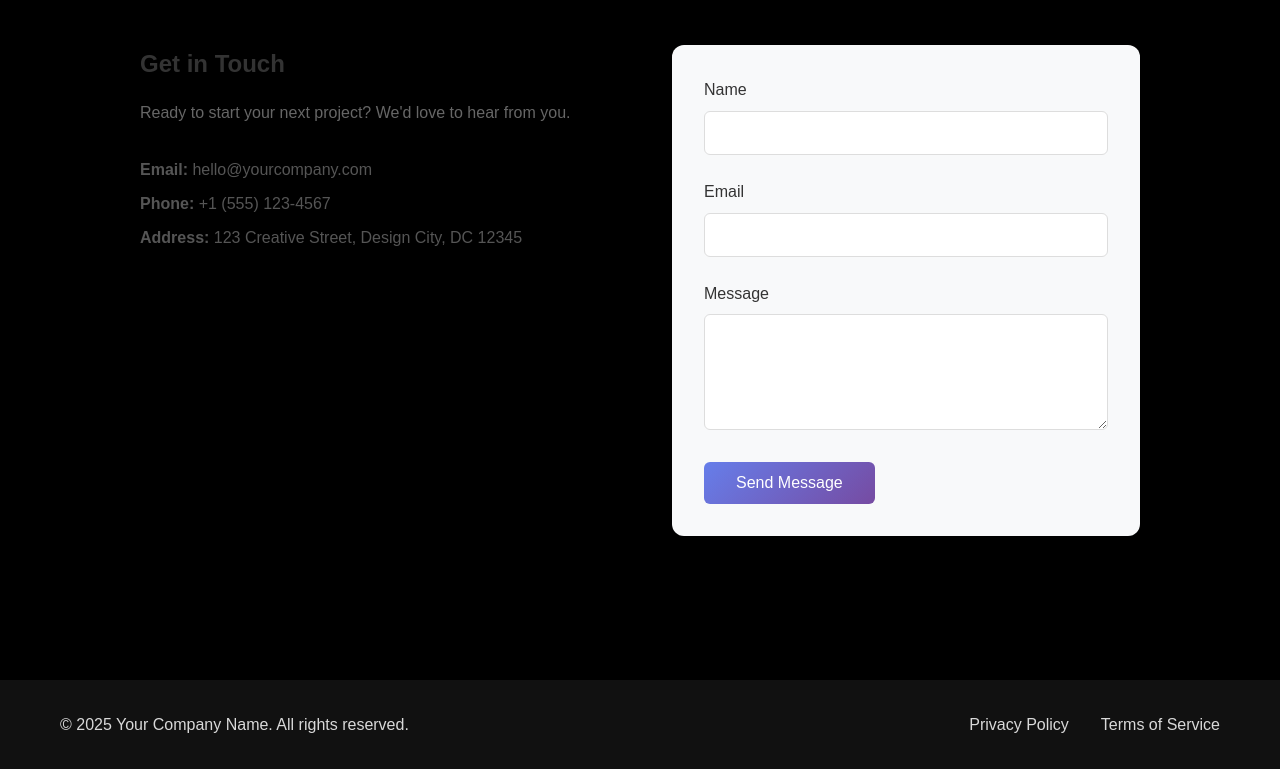
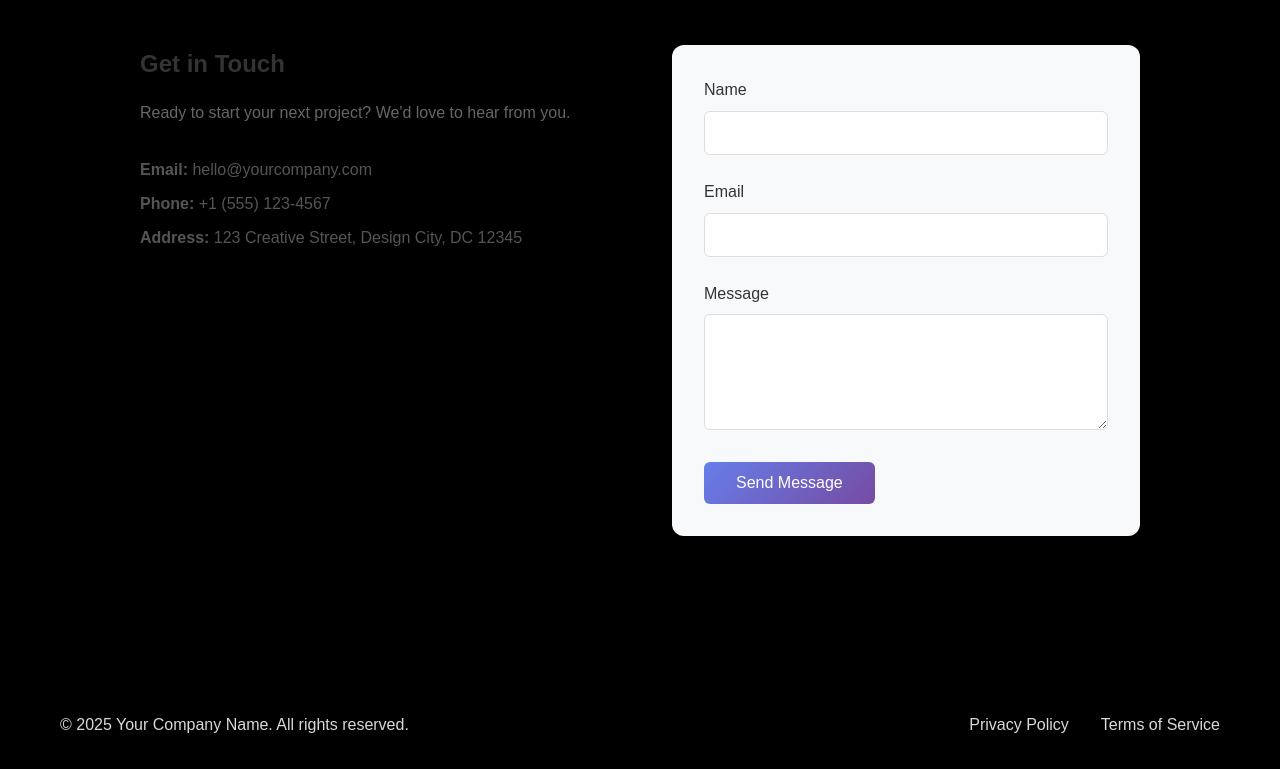
Before and after one commit to antingchang/departureWebsite, a plain HTML site: page index.html in a window 1280 px wide. Shown: the part 2947-3716 px from the top of the page. Drawn offline with Linux system fonts and the light colour scheme; a web font is replaced by a local one.

Commit message:
Background black

```diff
--- a/styles.css
+++ b/styles.css
@@ -15,6 +15,9 @@
 /* Global colour palette */
 :root {
     --primary-black: #000000;   /* Pure black that matches the video letterbox */
+}
+html {
+    background-color: var(--primary-black);
 }
 * {
     margin: 0;
@@ -419,7 +422,7 @@ body {
 
 /* Footer */
 .footer {
-    background: #111;
+    background: var(--primary-black);
     color: #D9D9D9;
     padding: 2rem 0;
     margin-top: 4rem;
@@ -551,7 +554,7 @@ html {
     position: absolute;
     top: 0;
     left: 0;
-    width: 100vw;
+    width: 100%;
     height: 100vh;
     z-index: 0;
     overflow: hidden;
```
